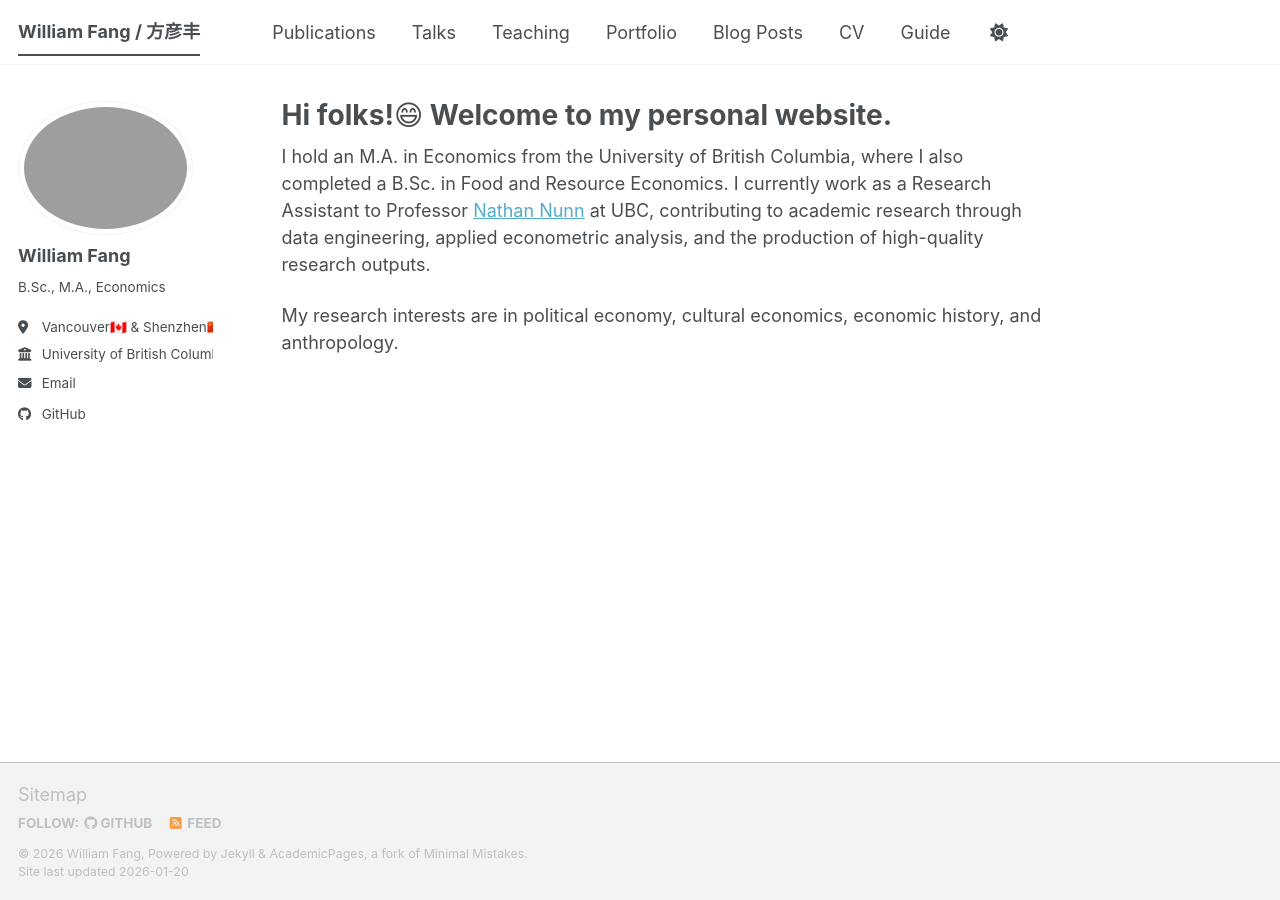
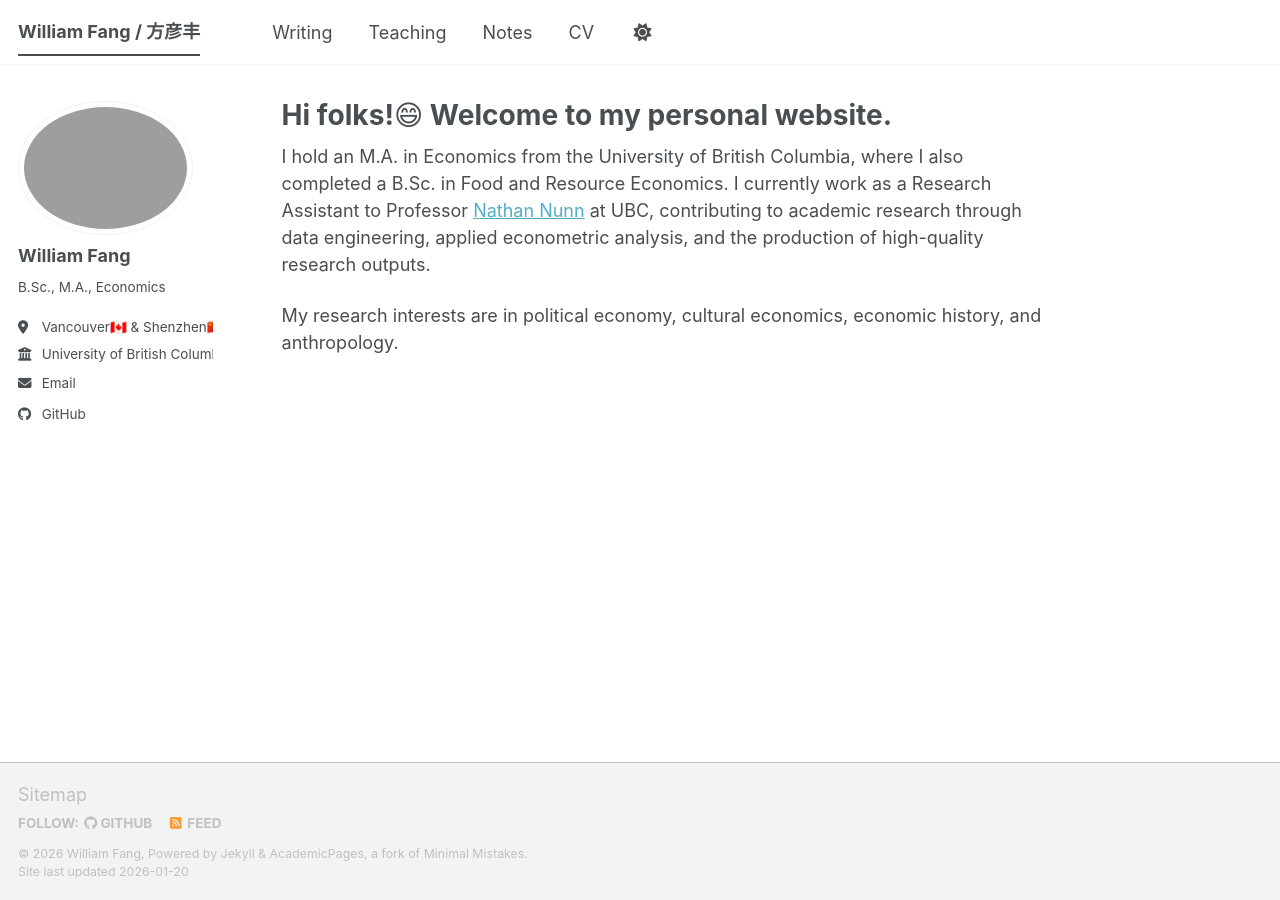
Before and after one commit to will-yanfeng-fang/will-yanfeng-fang.github.io, a Jekyll site: the page built from _pages/about.md, in a window 1280 px wide. Built offline with Jekyll 4.4.1, drawn with Linux system fonts in a browser that asks for light colours; a script bundle is joined from its source files by our own code; library files that are not in the unit come from our copies.

Commit message:
Rename navigation items in YAML file

```diff
--- a/_data/navigation.yml
+++ b/_data/navigation.yml
@@ -8,26 +8,17 @@
 #      Markdown formatted page while the second is generated using JSON.
 
 main:
-  - title: "Publications"
+  - title: "Writing"
     url: /publications/
 
-  - title: "Talks"
+  - title: "Teaching"
     url: /talks/
 
-  - title: "Teaching"
+  - title: "Notes"
     url: /teaching/
-
-  - title: "Portfolio"
-    url: /portfolio/
-
-  - title: "Blog Posts"
-    url: /year-archive/
 
   - title: "CV"
     url: /cv/
 
   # - title: "CV"
   #   url: /cv-json/
-
-  - title: "Guide"
-    url: /markdown/
```
